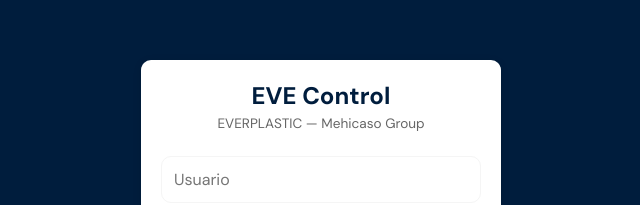
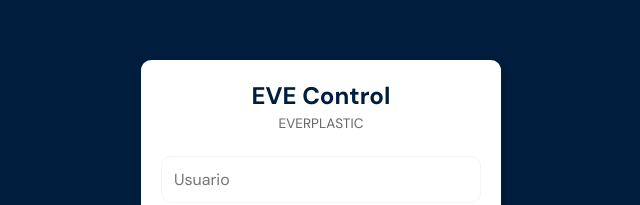
Before and after one commit to Cpnetohiva/eve-control, a website: page index.html in a window 1280 px wide. Shown: the part 188-393 px from the top of the page, without its empty margins (319-959 px from the left). Drawn offline with nearby package versions, Linux system fonts and the light colour scheme.

Commit message:
Update index.html

```diff
--- a/index.html
+++ b/index.html
@@ -22,7 +22,7 @@
   <div id="login-screen">
     <div class="card">
       <h1>EVE Control</h1>
-      <p class="subtitulo">EVERPLASTIC — Mehicaso Group</p>
+      <p class="subtitulo">EVERPLASTIC</p>
       <form id="login-form">
         <input type="text" id="login-username" placeholder="Usuario" autocomplete="username" required>
         <input type="password" id="login-password" placeholder="Contraseña" autocomplete="current-password" required>
```
